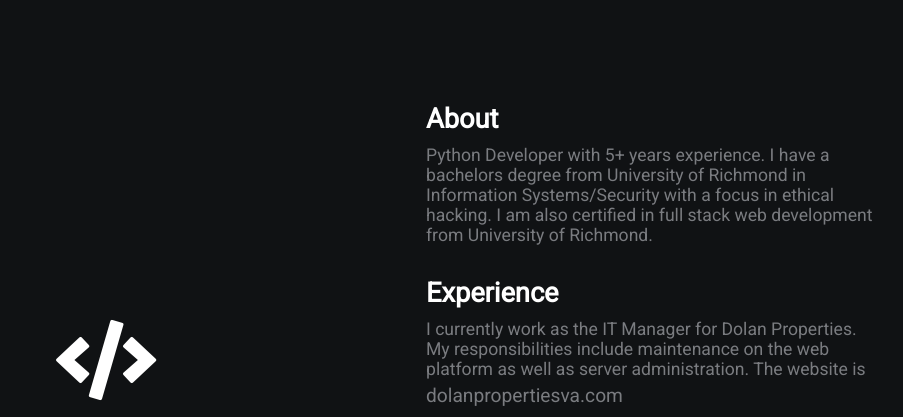
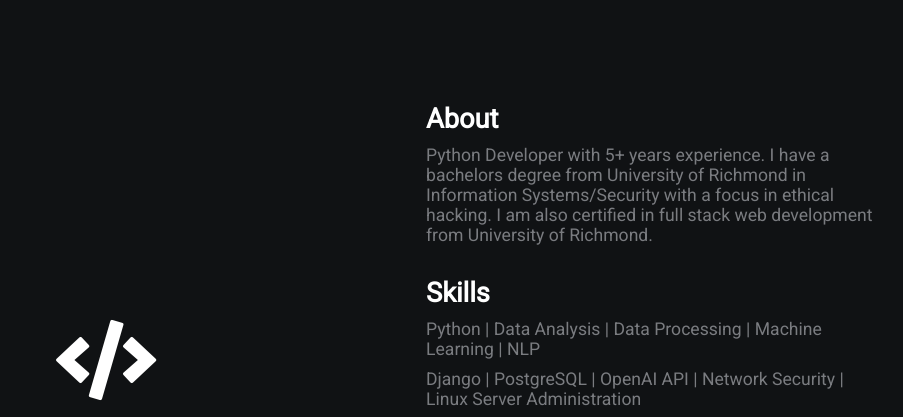
Before and after one commit to tdolan21/tdolan21.github.io, a plain HTML site: page index.html in a window 1280 px wide. Shown: the top 417 px of the page, without its empty margins (214-1117 px from the left). Drawn offline with Linux system fonts and the light colour scheme.

Commit message:
Update index.html

```diff
--- a/index.html
+++ b/index.html
@@ -21,8 +21,6 @@
         <div class="section-2">
             <h2>About</h2>
             <p>Python Developer with 5+ years experience. I have a bachelors degree from University of Richmond in Information Systems/Security with a focus in ethical hacking. I am also certified in full stack web development from University of Richmond.</p>
-            <h2>Experience</h2>
-            <p>I currently work as the IT Manager for Dolan Properties. My responsibilities include maintenance on the web platform as well as server administration. The website is <a href="https://www.dolanpropertiesva.com">dolanpropertiesva.com</a></p>
 
             <h2>Skills</h2>
             <p>Python | Data Analysis | Data Processing | Machine Learning | NLP  </p>
```
